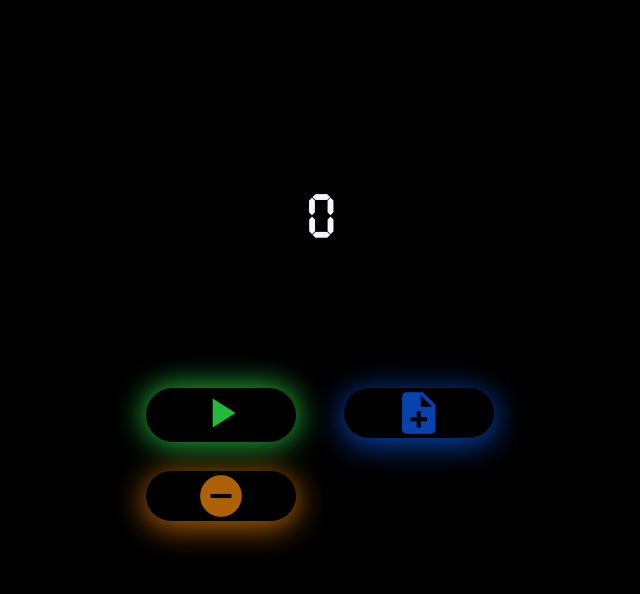
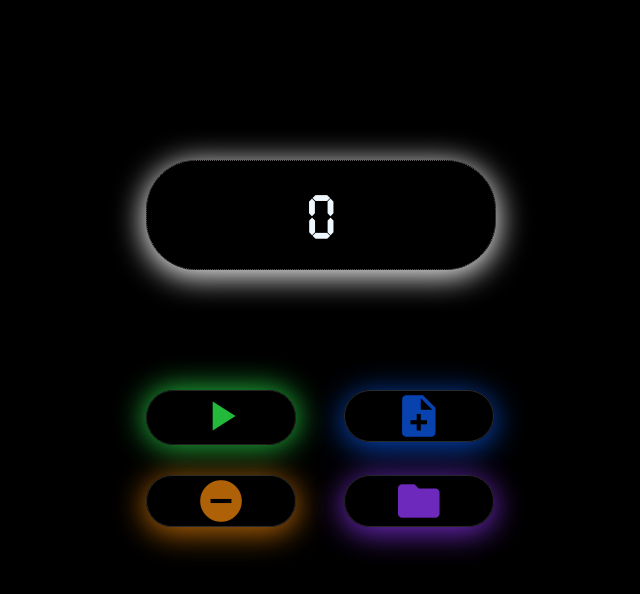
Before and after one commit to Exo-Sol/challenge, a React (Create React App) app: page / in a window 1280 px wide. Shown: the top 594 px of the page, without its empty margins (319-959 px from the left). Built offline with nearby package versions, Linux system fonts and the light colour scheme; a web font is replaced by a local one.

Commit message:
next step react indexeddb

```diff
--- a/src/App.css
+++ b/src/App.css
@@ -33,6 +33,8 @@ h1 {
   padding-top: 25px;
   padding-bottom: 10px;
   border-radius: 50px;
+  border: dotted 0.5px rgb(98, 91, 91);
+  box-shadow: 0px 5px 30px 2px whitesmoke;
 }
 
 .buttons {
@@ -53,6 +55,7 @@ h1 {
   opacity: 0.8;
   width: 150px;
   text-align: center;
+  border: solid 0.5px rgb(44, 43, 43);
 }
 
 #save {
@@ -65,6 +68,7 @@ h1 {
 
   width: 150px;
   text-align: center;
+  border: solid 0.5px rgb(44, 43, 43);
 }
 
 .timeStamps {
@@ -101,4 +105,18 @@ h3 {
 
   width: 150px;
   text-align: center;
+  border: solid 0.5px rgb(44, 43, 43);
 }
+
+#folder {
+  font-size: 50px;
+  color: rgb(121, 45, 209);
+  cursor: pointer;
+  box-shadow: 0px 5px 30px 2px rgb(121, 45, 209);
+  border-radius: 30px;
+
+  width: 150px;
+  text-align: center;
+  opacity: 0.9;
+  border: solid 0.5px rgb(44, 43, 43);
+}
--- a/src/App.js
+++ b/src/App.js
@@ -13,7 +13,7 @@ function App() {
     if (play) {
       const id = window.setInterval(() => {
         setSeconds((sec) => sec + 1);
-      }, 10);
+      }, 1000);
       setIntervalId(id);
     } else {
       window.clearInterval(intervalId);
@@ -50,6 +50,7 @@ function App() {
 
   // SAVIN SELECTED TIME(timestamps) TO LOCAL STORAGE
   const saveToLocal = (e) => {
+    //Unpacking
     let time = e.target.innerText;
     let timeS = time.split(":");
     console.log(timeS);
@@ -99,9 +100,13 @@ function App() {
           onClick={() => {
             setSeconds(0);
             setTimeStamp([]);
+            setPlay(false);
           }}
         >
           remove_circle
+        </span>
+        <span className="material-icons" id="folder">
+          folder
         </span>
       </div>
       <div className="timeStamps">
```
Also changed, not shown: 1 other file (tests, documents, lock files or other folders).
